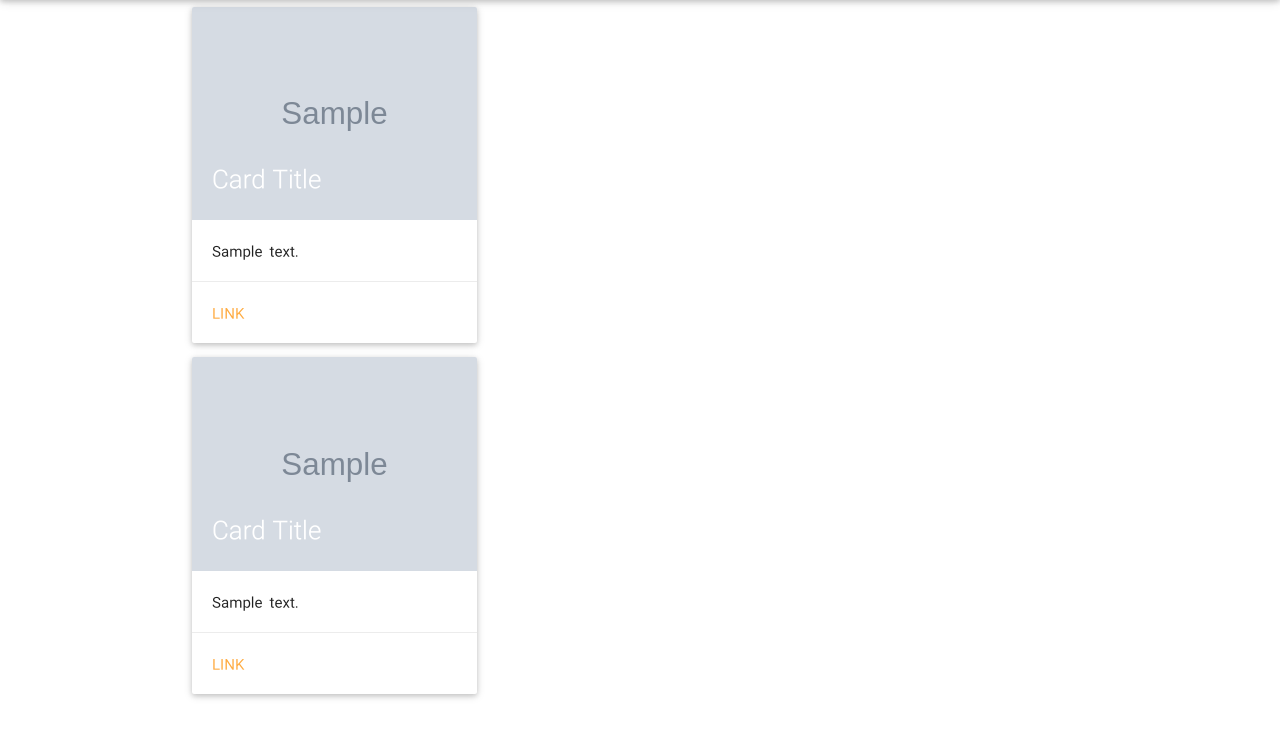
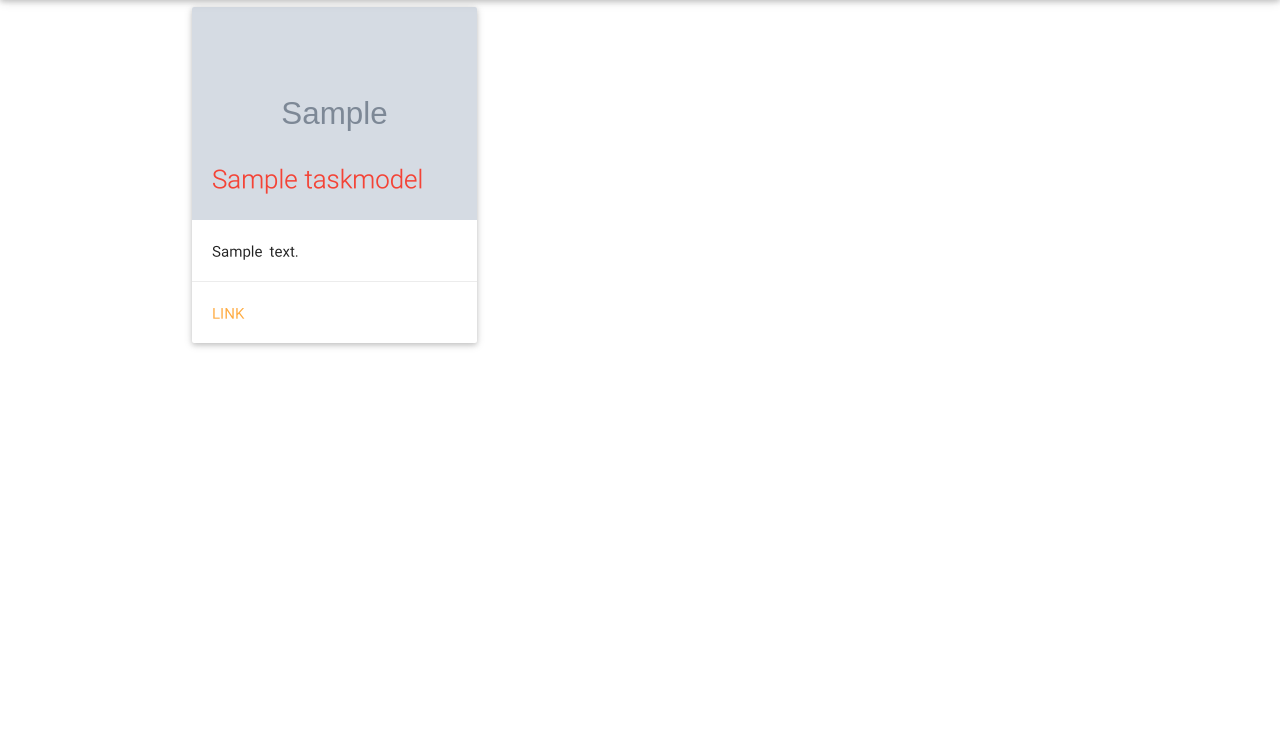
Before and after one commit to aaghamohammadi/taskrabbit, a Django app: page /service/show_categories in a window 1280 px wide. Shown: the part 64-800 px from the top of the page. Run offline with Django 3.2, Linux system fonts and the light colour scheme; tables that the repository leaves empty hold one stand-in row (values such as "Sample post"); grey boxes marked "Sample" are stand-in pictures; some libraries are stand-ins or nearby versions; some web fonts are replaced.

Commit message:
safheye dashtane khadamat

```diff
--- a/service/templates/service/show_categories.html
+++ b/service/templates/service/show_categories.html
@@ -1,17 +1,17 @@
-
 {% extends 'layout.html' %}
 {% load static %}
 
 {% block container %}
     <div class="container">
-        {% for item in task_models %}
+        <div class="row">
+            {% for item in task_models %}
 
-            <div class="row">
+
                 <div class="col s12 m4 ">
                     <div class="card ">
                         <div class="card-image">
                             <img src="{{ item.image.url }}">
-                            <span class="card-title">Card Title</span>
+                            <span class="card-title red-text">{{ item.name }}</span>
                         </div>
                         <div class="card-content">
                             <p>{{ item.description }}</p>
@@ -20,22 +20,12 @@
                             <a href="#">Link</a>
                         </div>
                     </div>
-                     <div class="card ">
-                        <div class="card-image">
-                            <img src="{{ item.image.url }}">
-                            <span class="card-title">Card Title</span>
-                        </div>
-                        <div class="card-content">
-                            <p>{{ item.description }}</p>
-                        </div>
-                        <div class="card-action">
-                            <a href="#">Link</a>
-                        </div>
-                    </div>
+
                 </div>
 
-            </div>
 
-        {% endfor %}
+
+            {% endfor %}
+        </div>
     </div>
 {% endblock %}
```
